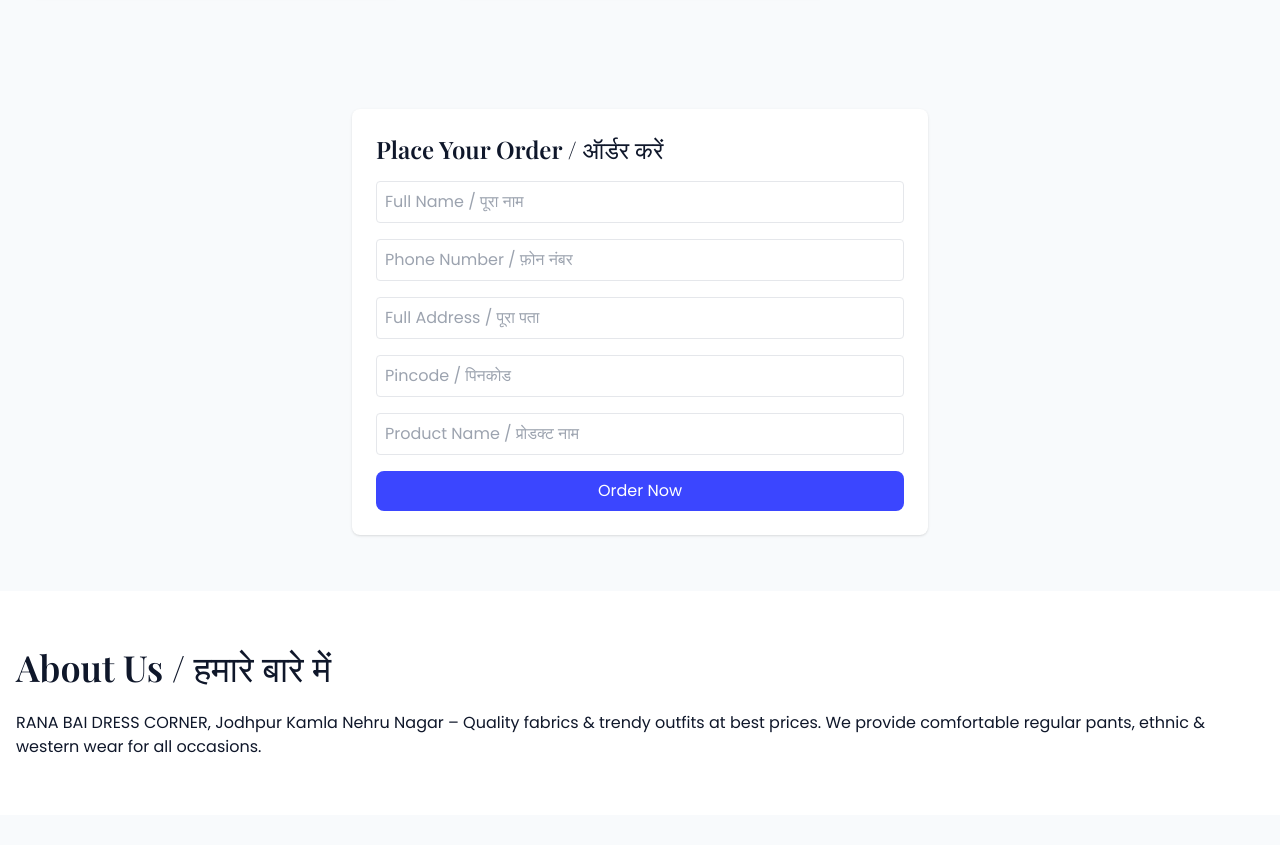
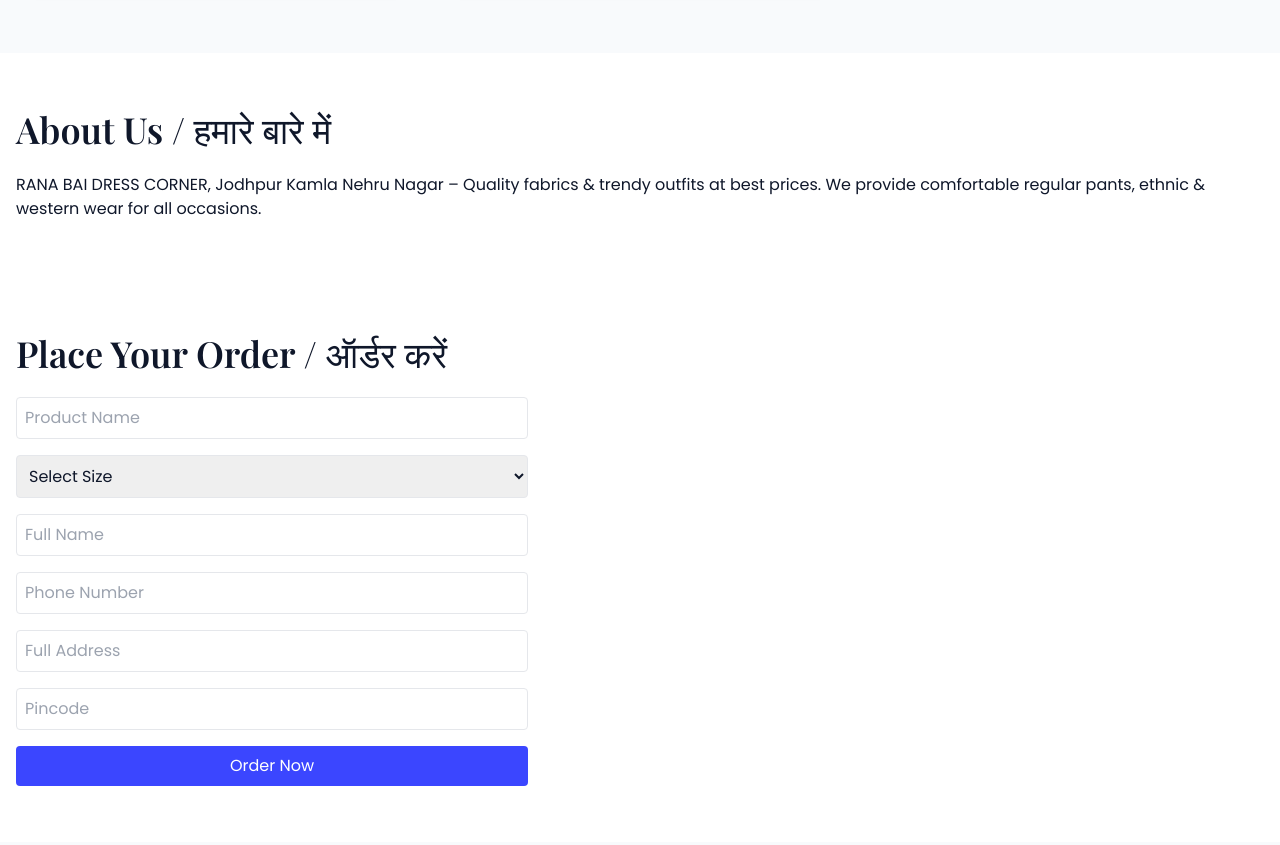
Before and after one commit to munsa7oct-afk/rana-bai-dress-corner2, a plain HTML site: page index.html in a window 1280 px wide. Shown: the part 1051-1896 px from the top of the page. Drawn offline with nearby package versions, Linux system fonts and the light colour scheme.

Commit message:
Update index.html

```diff
--- a/index.html
+++ b/index.html
@@ -28,8 +28,8 @@
       <nav class="hidden md:flex gap-6 text-sm">
         <a href="#home">Home</a>
         <a href="#products">Products</a>
+        <a href="#about">About</a>
         <a href="#order">Order</a>
-        <a href="#about">About</a>
         <a href="#contact">Contact</a>
       </nav>
     </div>
@@ -56,7 +56,7 @@
           <p class="text-sm text-slate-600">Comfort wear</p>
           <div class="flex items-center justify-between mt-4">
             <span class="font-semibold">₹170</span>
-            <a href="#order" class="text-brand-500 hover:underline">Order Now</a>
+            <button onclick="setProduct('Regular Pants (Grey)')" class="text-brand-500 hover:underline">Order Now</button>
           </div>
         </div>
       </div>
@@ -69,7 +69,7 @@
           <p class="text-sm text-slate-600">Comfort wear</p>
           <div class="flex items-center justify-between mt-4">
             <span class="font-semibold">₹170</span>
-            <a href="#order" class="text-brand-500 hover:underline">Order Now</a>
+            <button onclick="setProduct('Regular Pants (Black)')" class="text-brand-500 hover:underline">Order Now</button>
           </div>
         </div>
       </div>
@@ -77,23 +77,30 @@
     </div>
   </section>
 
-  <!-- Order Form -->
-  <section id="order" class="max-w-xl mx-auto bg-white p-6 rounded-lg shadow my-14">
-    <h3 class="text-2xl font-display mb-4">Place Your Order / ऑर्डर करें</h3>
-    <form id="orderForm" class="grid gap-4">
-      <input type="text" id="name" placeholder="Full Name / पूरा नाम" required class="border p-2 rounded">
-      <input type="text" id="phone" placeholder="Phone Number / फ़ोन नंबर" required class="border p-2 rounded">
-      <input type="text" id="address" placeholder="Full Address / पूरा पता" required class="border p-2 rounded">
-      <input type="text" id="pincode" placeholder="Pincode / पिनकोड" required class="border p-2 rounded">
-      <input type="text" id="product" placeholder="Product Name / प्रोडक्ट नाम" required class="border p-2 rounded">
-      <button type="submit" class="bg-brand-500 text-white py-2 rounded-lg">Order Now</button>
-    </form>
-  </section>
-
   <!-- About -->
   <section id="about" class="bg-white max-w-7xl mx-auto px-4 py-14">
     <h3 class="font-display text-2xl md:text-4xl mb-6">About Us / हमारे बारे में</h3>
     <p>RANA BAI DRESS CORNER, Jodhpur Kamla Nehru Nagar – Quality fabrics & trendy outfits at best prices. We provide comfortable regular pants, ethnic & western wear for all occasions.</p>
+  </section>
+
+  <!-- Order Form -->
+  <section id="order" class="bg-white max-w-7xl mx-auto px-4 py-14">
+    <h3 class="font-display text-2xl md:text-4xl mb-6">Place Your Order / ऑर्डर करें</h3>
+    <form id="orderForm" class="grid gap-4 max-w-lg">
+      <input type="text" id="product" name="product" placeholder="Product Name" class="border p-2 rounded" readonly />
+      <select id="size" name="size" class="border p-2 rounded" required>
+        <option value="">Select Size</option>
+        <option value="S">Small (S)</option>
+        <option value="M">Medium (M)</option>
+        <option value="L">Large (L)</option>
+        <option value="XL">Extra Large (XL)</option>
+      </select>
+      <input type="text" id="name" name="name" placeholder="Full Name" class="border p-2 rounded" required />
+      <input type="tel" id="phone" name="phone" placeholder="Phone Number" class="border p-2 rounded" required />
+      <input type="text" id="address" name="address" placeholder="Full Address" class="border p-2 rounded" required />
+      <input type="text" id="pincode" name="pincode" placeholder="Pincode" class="border p-2 rounded" required />
+      <button type="submit" class="bg-brand-500 text-white py-2 px-4 rounded">Order Now</button>
+    </form>
   </section>
 
   <!-- Contact -->
@@ -110,20 +117,25 @@
   </footer>
 
   <script>
+    function setProduct(name) {
+      document.getElementById('product').value = name;
+      document.getElementById('order').scrollIntoView({ behavior: 'smooth' });
+    }
+
+    document.getElementById('orderForm').addEventListener('submit', function(e) {
+      e.preventDefault();
+      const product = document.getElementById('product').value;
+      const size = document.getElementById('size').value;
+      const name = document.getElementById('name').value;
+      const phone = document.getElementById('phone').value;
+      const address = document.getElementById('address').value;
+      const pincode = document.getElementById('pincode').value;
+
+      const message = `New Order:%0AProduct: ${product}%0ASize: ${size}%0AName: ${name}%0APhone: ${phone}%0AAddress: ${address}%0APincode: ${pincode}`;
+      window.open(`https://wa.me/918072538028?text=${message}`, '_blank');
+    });
+
     document.getElementById('year').textContent = new Date().getFullYear();
-
-    // WhatsApp Order Form
-    document.getElementById("orderForm").addEventListener("submit", function(e){
-      e.preventDefault();
-      let name = document.getElementById("name").value;
-      let phone = document.getElementById("phone").value;
-      let address = document.getElementById("address").value;
-      let pincode = document.getElementById("pincode").value;
-      let product = document.getElementById("product").value;
-
-      let message = `New Order:%0AName: ${name}%0APhone: ${phone}%0AAddress: ${address}%0APincode: ${pincode}%0AProduct: ${product}`;
-      window.open(`https://wa.me/918072538028?text=${message}`, "_blank");
-    });
   </script>
 </body>
 </html>
```
